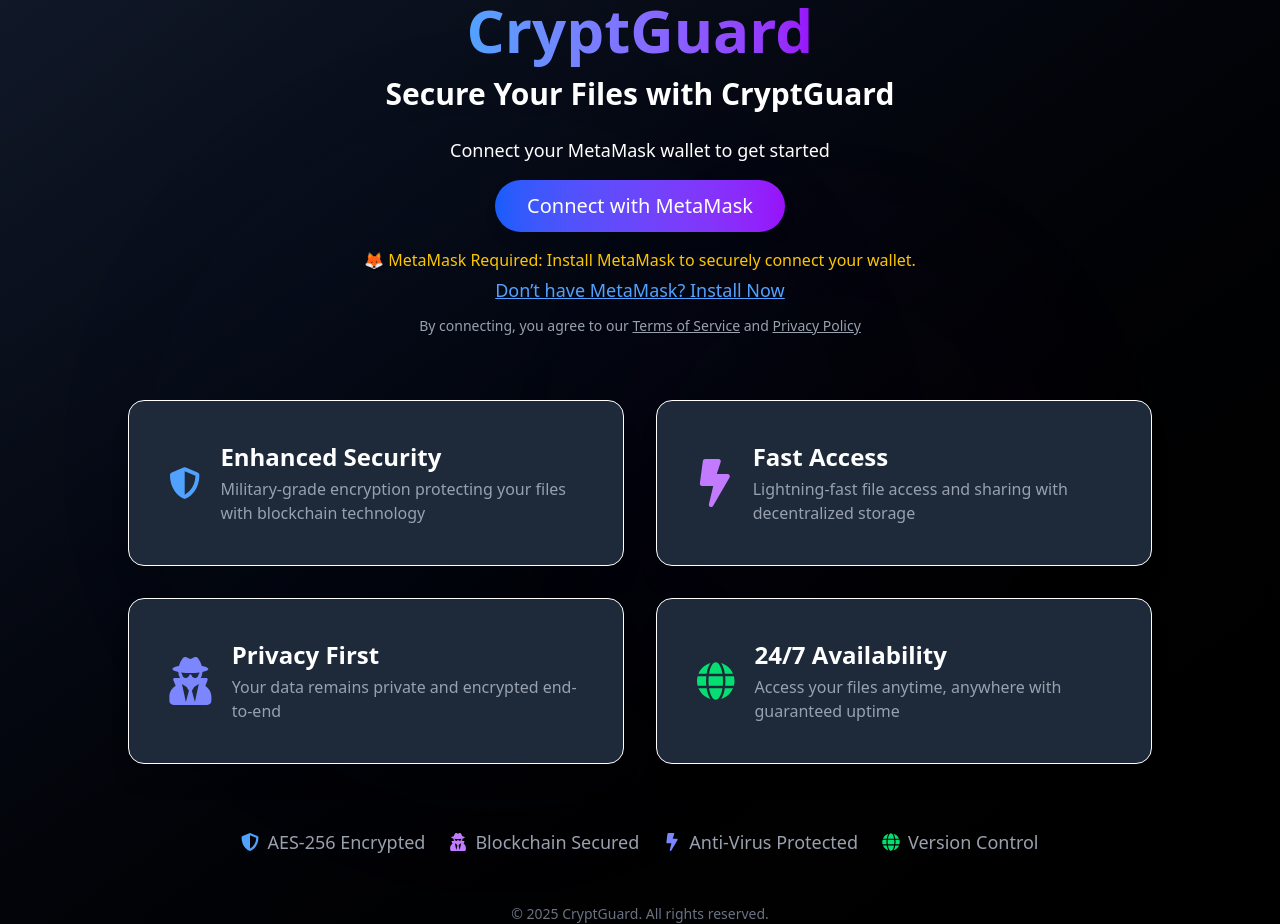
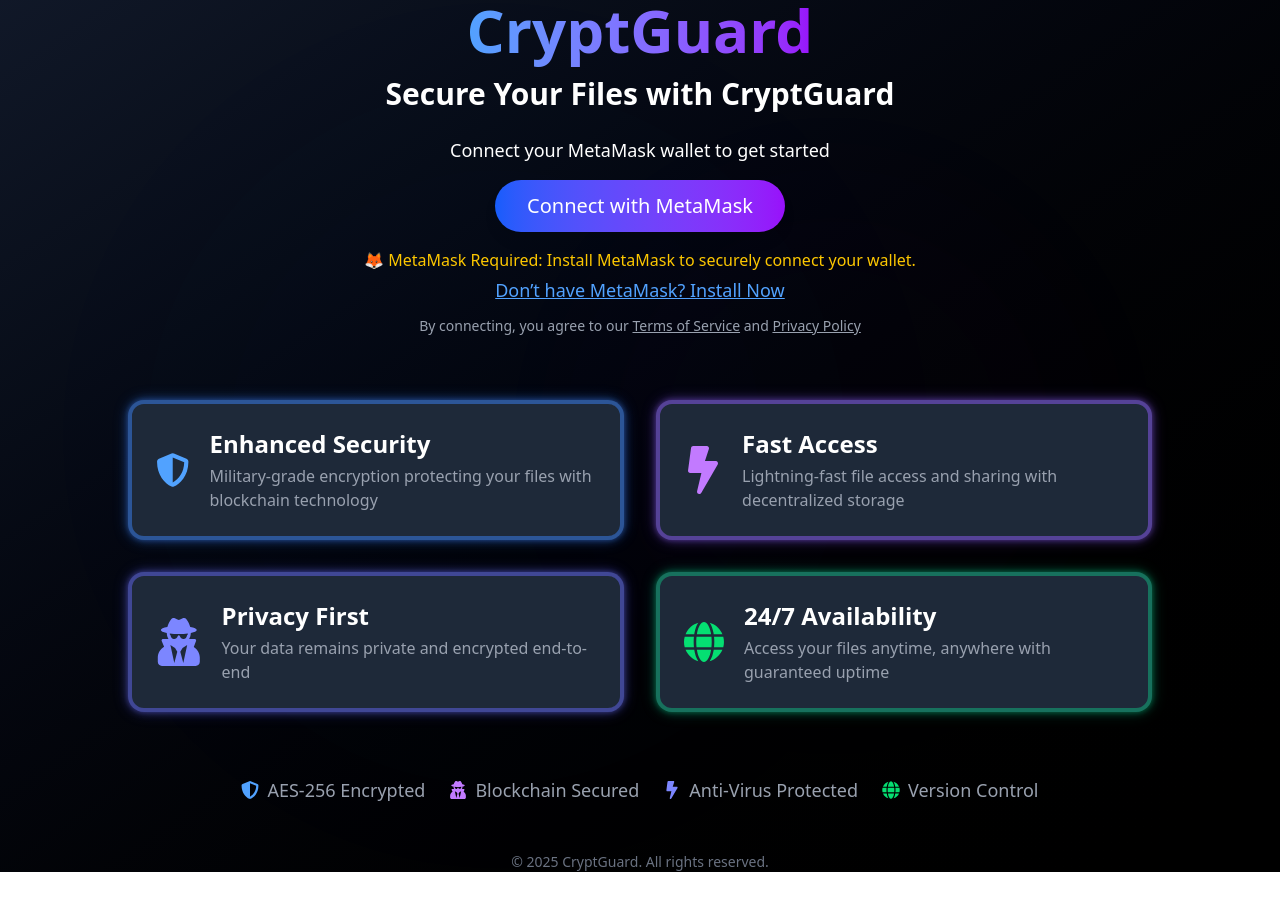
Before and after one commit to Saurabh3207/CryptGuard, a React (Vite) app in the folder Client/CryptGuard/: page / in a window 1280 px wide. After the commit the page ends 872 px from the top, so only its background shows below. Built offline with nearby package versions, Linux system fonts and the light colour scheme.

Commit message:
Metamask ether request connection implemented and also work on wallet card design

```diff
--- a/Client/CryptGuard/package.json
+++ b/Client/CryptGuard/package.json
@@ -15,6 +15,7 @@
     "framer-motion": "^12.4.7",
     "react": "^19.0.0",
     "react-dom": "^19.0.0",
+    "react-hot-toast": "^2.5.2",
     "react-icons": "^5.5.0",
     "react-router-dom": "^7.1.5",
     "tailwindcss": "^4.0.8"
--- a/Client/CryptGuard/src/components/ui/Button.jsx
+++ b/Client/CryptGuard/src/components/ui/Button.jsx
@@ -1,15 +1,14 @@
 import React from "react";
-import { motion } from "framer-motion";
 
-const Button = ({ children, className, ...props }) => {
+const Button = ({ children, className, onClick, ...props }) => {
   return (
-    <motion.button
-      whileHover={{ scale: 1.1 }}
-      className={`bg-gradient-to-r from-blue-600 to-purple-600 hover:from-purple-600 hover:to-blue-600 text-white py-3 px-8 rounded-full text-xl shadow-lg transition-transform ${className}`}
+    <button
+      className={`py-3 px-8 rounded-full text-xl shadow-lg transition-transform bg-gradient-to-r from-blue-600 to-purple-600 hover:from-purple-600 hover:to-blue-600 text-white ${className}`}
+      onClick={onClick}
       {...props}
     >
       {children}
-    </motion.button>
+    </button>
   );
 };
 
--- a/Client/CryptGuard/src/components/ui/Card.jsx
+++ b/Client/CryptGuard/src/components/ui/Card.jsx
@@ -2,18 +2,14 @@
 
 const Card = ({ children, className }) => {
   return (
-    <div className={`bg-gray-800 text-white rounded-2xl shadow-xl border p-4 ${className}`}>
+    <div className={`bg-gray-800 border shadow-xl rounded-2xl transform hover:scale-105 transition-transform ${className}`}>
       {children}
     </div>
   );
 };
 
 const CardContent = ({ children, className }) => {
-  return (
-    <div className={`p-6 ${className}`}>
-      {children}
-    </div>
-  );
+  return <div className={`p-6 ${className}`}>{children}</div>;
 };
 
 export { Card, CardContent };
--- a/Client/CryptGuard/src/index.css
+++ b/Client/CryptGuard/src/index.css
@@ -1,2 +1,22 @@
 @import "tailwindcss";
 @plugin "daisyui";
+
+.glow-blue {
+  box-shadow: 0 0 5px rgba(59, 130, 246, 0.3), 0 0 10px rgba(59, 130, 246, 0.3), 0 0 15px rgba(59, 130, 246, 0.3);
+  border-color: rgba(59, 130, 246, 0.5);
+}
+
+.glow-purple {
+  box-shadow: 0 0 5px rgba(139, 92, 246, 0.3), 0 0 10px rgba(139, 92, 246, 0.3), 0 0 15px rgba(139, 92, 246, 0.3);
+  border-color: rgba(139, 92, 246, 0.5);
+}
+
+.glow-indigo {
+  box-shadow: 0 0 5px rgba(99, 102, 241, 0.3), 0 0 10px rgba(99, 102, 241, 0.3), 0 0 15px rgba(99, 102, 241, 0.3);
+  border-color: rgba(99, 102, 241, 0.5);
+}
+
+.glow-green {
+  box-shadow: 0 0 5px rgba(16, 185, 129, 0.3), 0 0 10px rgba(16, 185, 129, 0.3), 0 0 15px rgba(16, 185, 129, 0.3);
+  border-color: rgba(16, 185, 129, 0.5);
+}
--- a/Client/CryptGuard/src/pages/Wallet.jsx
+++ b/Client/CryptGuard/src/pages/Wallet.jsx
@@ -5,12 +5,77 @@
 import { motion } from "framer-motion";
 import { useWeb3Context } from "../contexts/useWeb3Context";
 import { connectWallet } from "../utils/connectWallet";
+import { Toaster, toast } from "react-hot-toast";
 
 const ConnectWallet = () => {
-  const web3State = useWeb3Context();
+  const { account, setAccount } = useWeb3Context();
+
+  const handleConnect = async () => {
+    if (typeof window.ethereum === 'undefined') {
+      toast.error("MetaMask is not installed. Please install MetaMask to connect your wallet.", {
+        style: {
+          border: '1px solid #FF0000',
+          padding: '8px 16px',
+          color: '#FF0000',
+          fontSize: '14px',
+        },
+        iconTheme: {
+          primary: '#FF0000',
+          secondary: '#FFFAEE',
+        },
+      });
+      return;
+    }
+
+    try {
+      const walletAddress = await connectWallet();
+      if (walletAddress) {
+        setAccount(walletAddress);
+        toast.success("Successfully connected to MetaMask.", {
+          style: {
+            border: '1px solid #00FF00',
+            padding: '8px 16px',
+            color: '#00FF00',
+            fontSize: '14px',
+          },
+          iconTheme: {
+            primary: '#00FF00',
+            secondary: '#FFFAEE',
+          },
+        });
+      } else {
+        toast.error("Failed to connect to MetaMask.", {
+          style: {
+            border: '1px solid #FF0000',
+            padding: '8px 16px',
+            color: '#FF0000',
+            fontSize: '14px',
+          },
+          iconTheme: {
+            primary: '#FF0000',
+            secondary: '#FFFAEE',
+          },
+        });
+      }
+    } catch (error) {
+      toast.error("An error occurred while connecting to MetaMask.", {
+        style: {
+          border: '1px solid #FF0000',
+          padding: '8px 16px',
+          color: '#FF0000',
+          fontSize: '14px',
+        },
+        iconTheme: {
+          primary: '#FF0000',
+          secondary: '#FFFAEE',
+        },
+      });
+    }
+  };
 
   return (
     <div className="min-h-screen flex flex-col items-center justify-center bg-gradient-to-br from-gray-900 to-black text-white relative overflow-hidden">
+      <Toaster position="top-right" reverseOrder={false} />
       {/* Animated Background Circles */}
       <div className="absolute inset-0 flex justify-center items-center">
         <div className="w-96 h-96 bg-blue-500 opacity-20 rounded-full blur-3xl animate-ping"></div>
@@ -30,25 +95,16 @@
         <p className="mb-4 text-lg">Connect your MetaMask wallet to get started</p>
         <motion.div whileHover={{ scale: 1.1 }}>
           <Button
-            onClick={connectWallet}
+            onClick={handleConnect}
             className="bg-gradient-to-r from-blue-600 to-purple-600 hover:from-purple-600 hover:to-blue-600 text-white py-3 px-8 rounded-full text-xl shadow-lg transition-transform"
           >
-            Connect with MetaMask
+            {account ? `Connected: ${account.slice(0, 6)}...${account.slice(-4)}` : "Connect with MetaMask"}
           </Button>
         </motion.div>
         <p className="mt-4 text-yellow-400">🦊 MetaMask Required: Install MetaMask to securely connect your wallet.</p>
         <a href="https://metamask.io/download.html" className="text-blue-400 underline mt-1 inline-block text-lg">
           Don’t have MetaMask? Install Now
         </a>
-        {web3State.selectedAccount && (
-          <div className="bg-gray-900/50 backdrop-blur-sm rounded-lg p-4 border border-gray-800 mt-4">
-            <div className="flex items-center justify-between">
-              <span className="text-sm text-gray-400">Connected Wallet</span>
-              <span className="text-sm text-emerald-400">Connected</span>
-            </div>
-            <div className="mt-2 font-mono text-sm break-all">{web3State.selectedAccount}</div>
-          </div>
-        )}
         <p className="text-sm text-gray-400 mt-3">
           By connecting, you agree to our <a href="#" className="underline">Terms of Service</a> and <a href="#" className="underline">Privacy Policy</a>
         </p>
@@ -59,25 +115,29 @@
           icon: <FaShieldAlt className="text-blue-400 text-5xl" />,
           title: "Enhanced Security",
           description: "Military-grade encryption protecting your files with blockchain technology",
-          color: "blue"
+          color: "blue",
+          glowClass: "glow-blue"
         }, {
           icon: <FaBolt className="text-purple-400 text-5xl" />,
           title: "Fast Access",
           description: "Lightning-fast file access and sharing with decentralized storage",
-          color: "purple"
+          color: "purple",
+          glowClass: "glow-purple"
         }, {
           icon: <FaUserSecret className="text-indigo-400 text-5xl" />,
           title: "Privacy First",
           description: "Your data remains private and encrypted end-to-end",
-          color: "indigo"
+          color: "indigo",
+          glowClass: "glow-indigo"
         }, {
           icon: <FaGlobe className="text-green-400 text-5xl" />,
           title: "24/7 Availability",
           description: "Access your files anytime, anywhere with guaranteed uptime",
-          color: "green"
+          color: "green",
+          glowClass: "glow-green"
         }].map((feature, idx) => (
-          <Card key={idx} className={`bg-gray-800 border border-${feature.color}-500 text-white shadow-xl transform hover:scale-105 transition-transform rounded-2xl`}>
-            <CardContent className="flex items-center p-6 space-x-5">
+          <Card key={idx} className={`border-4 ${feature.glowClass}`}>
+            <CardContent className="flex items-center space-x-5">
               {feature.icon}
               <div>
                 <h3 className="text-2xl font-bold mb-1">{feature.title}</h3>
```
Also changed, not shown: 1 other file (tests, documents, lock files or other folders).
